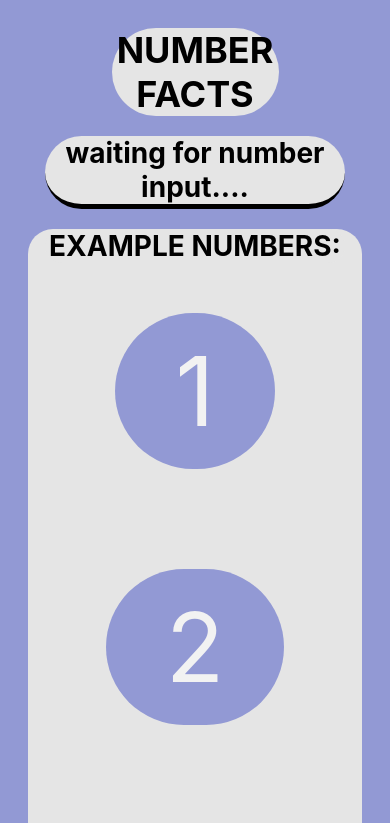
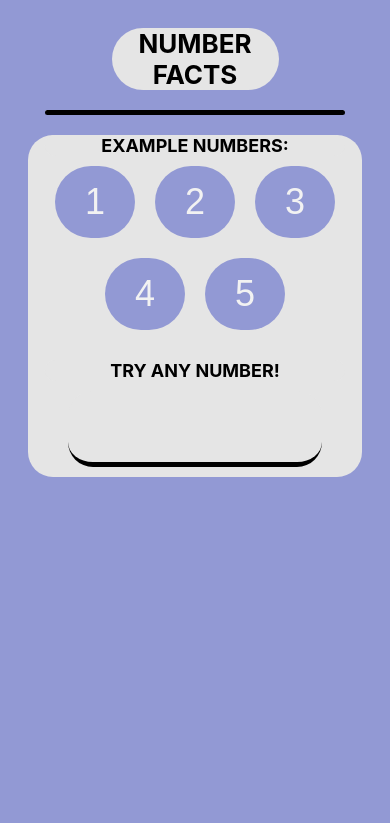
Before and after one commit to VladGusiev/number-facts, a React (Create React App) app: page / in a window 390 px wide. Shown: the top 823 px of the page. Built offline with nearby package versions, Linux system fonts and the light colour scheme; no server answers.

Commit message:
almost finished, needed to add functionality to buttoms and finesse

```diff
--- a/src/App.css
+++ b/src/App.css
@@ -20,7 +20,7 @@ body {
 
 /*All text except header (top one)*/
 .main-text {
-    font-size: 60px;
+    font-size: 40px;
     margin-top: 20px;
     width: 90%;
 }
@@ -62,11 +62,12 @@ body {
     font-size: 60px;
 }
 
+/*for smaller pc screens*/
 @media only screen and (max-width: 1050px){
     .header {
-        font-size: 36px;
+        font-size: 26px;
     }
     .main-text {
-        font-size: 28px;
+        font-size: 18px;
     }
 }
--- a/src/App.js
+++ b/src/App.js
@@ -3,27 +3,55 @@ import TestButton from './components/TestButton';
 import './App.css';
 
 class App extends Component {
+  constructor() {
+    super()
+    this.state = {
+      searchfield: ''
+    }
+  }
+
+  componentDidMount() {
+    fetch("http://numbersapi.com/random?json")
+        .then(response => response.json())
+        .then(data => this.setState({searchfield: data.text}));
+  }
+
+  onSearchChange = (event) => {
+    fetch(`http://numbersapi.com/${event.target.value}?json`)
+        .then(response => response.json())
+        .then(data => this.setState({searchfield: data.text}));
+  }
+
+  onClickChange = (event) => {
+    fetch(`http://numbersapi.com/${event.target.textContent}?json`)
+        .then(response => response.json())
+        .then(data => this.setState({searchfield: data.text}));
+  }
+
+
   render() {
+    const {searchfield} = this.state;
+
     return (
       <div>
 
         <h1 className='header'>NUMBER FACTS</h1>
-        <h2 className='main-text output'>waiting for number input....</h2>
+        <h2 className='main-text output'>{searchfield}</h2>
 
         <div className='main-body'>
           <h2 className='main-text'>EXAMPLE NUMBERS:</h2>
           <div className='buttons' align="center">
-            <TestButton number={"1"}/>
-            <TestButton number={"2"}/>
-            <TestButton number={"3"}/>
-            <TestButton number={"4"}/>
-            <TestButton number={"5"}/>
+            <TestButton onClick={this.onClickChange} number={"1"}/>
+            <TestButton onClick={this.onClickChange} number={"2"}/>
+            <TestButton  number={"3"}/>
+            <TestButton  number={"4"}/>
+            <TestButton  number={"5"}/>
           </div>
 
 
-          <div class="custom-field" align="center">
+          <div className="custom-field" align="center">
             <h3 className='main-text'>TRY ANY NUMBER!</h3>
-            <input type="number" min="0" max="9999" />
+            <input type="number" min="0" max="9999" onChange={this.onSearchChange}/>
           </div>
 
         </div>
--- a/src/components/TestButton.css
+++ b/src/components/TestButton.css
@@ -1,4 +1,4 @@
-a {
+/* a {
     text-decoration: none;
 }
 .test-button {
@@ -14,3 +14,53 @@ a {
     color: #f2f2f2;
     font-size: 96px;
 }
+
+@media only screen and (max-width: 1050px){
+    .test-button > a {
+        color: #f2f2f2;
+        font-size: 36px;
+    }
+
+    .test-button {
+        padding: 15px 30px;
+        margin: 10px;
+        background-color: #9299D4;
+        border-radius: 100px;
+    }
+} */
+
+/*Buttons*/
+button {
+
+
+    text-align: center;
+    text-decoration: none;
+    display: inline-block;
+
+    font-size: 96px;
+    margin: 50px 50px;
+    padding: 20px 60px;
+
+
+    cursor: pointer;
+
+    background-color: #9299D4;
+    color: #f2f2f2;
+    border-radius: 100px;
+    border: none;
+
+    transition-duration: 0.4s;
+  }
+
+  button:hover {
+    background-color: #555555;
+  }
+
+  @media only screen and (max-width: 1050px){
+    button {
+        font-size: 36px;
+
+        padding: 15px 30px;
+        margin: 10px;
+    }
+}
--- a/src/components/TestButton.js
+++ b/src/components/TestButton.js
@@ -3,9 +3,7 @@ import "./TestButton.css"
 
 const TestButton = ({number}) => {
     return (
-        <div className="test-button">
-            <a href={`http://numbersapi.com/#${number}`}>{number}</a>
-        </div>
+        <button>{number}</button>
     );
 }
 
```
